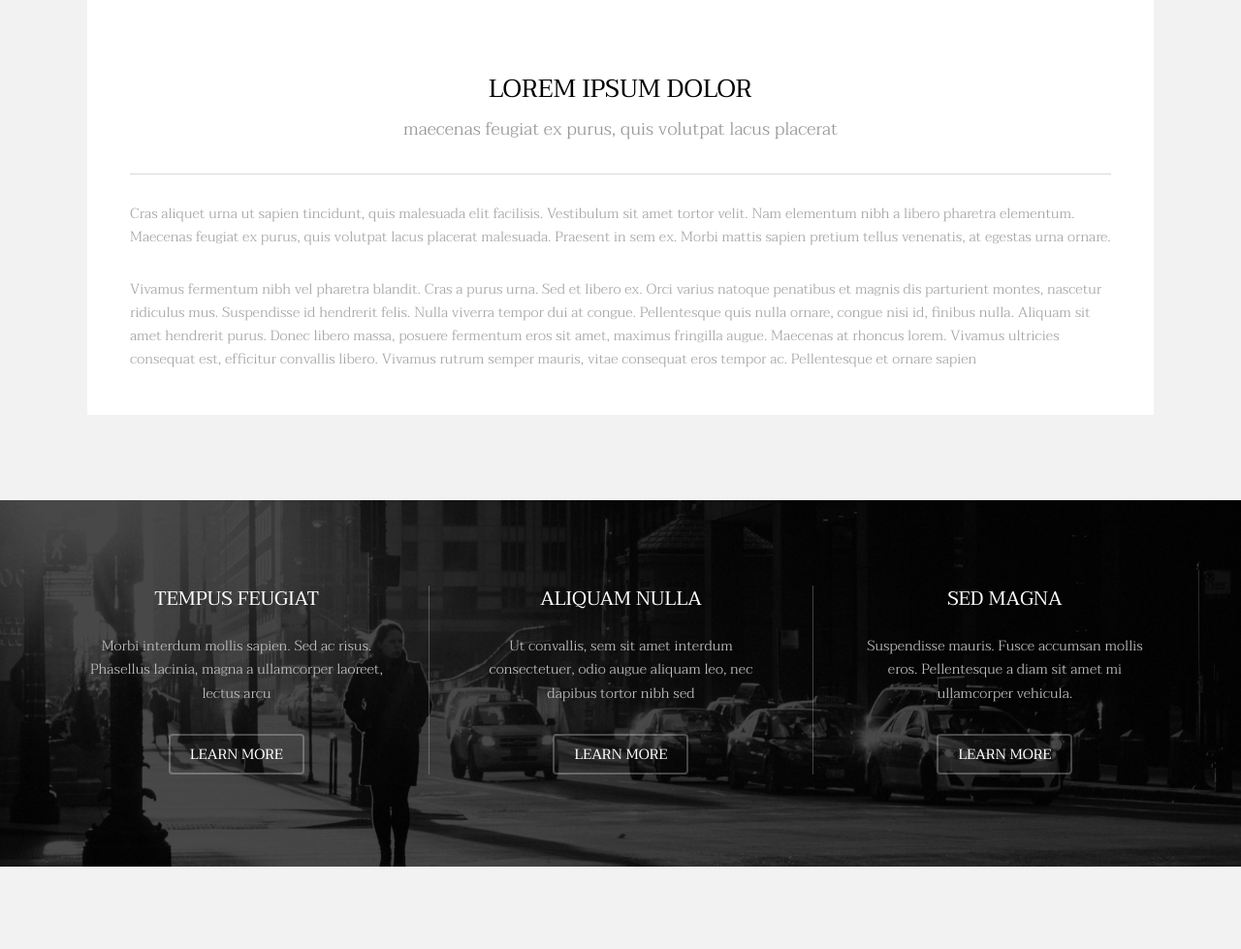
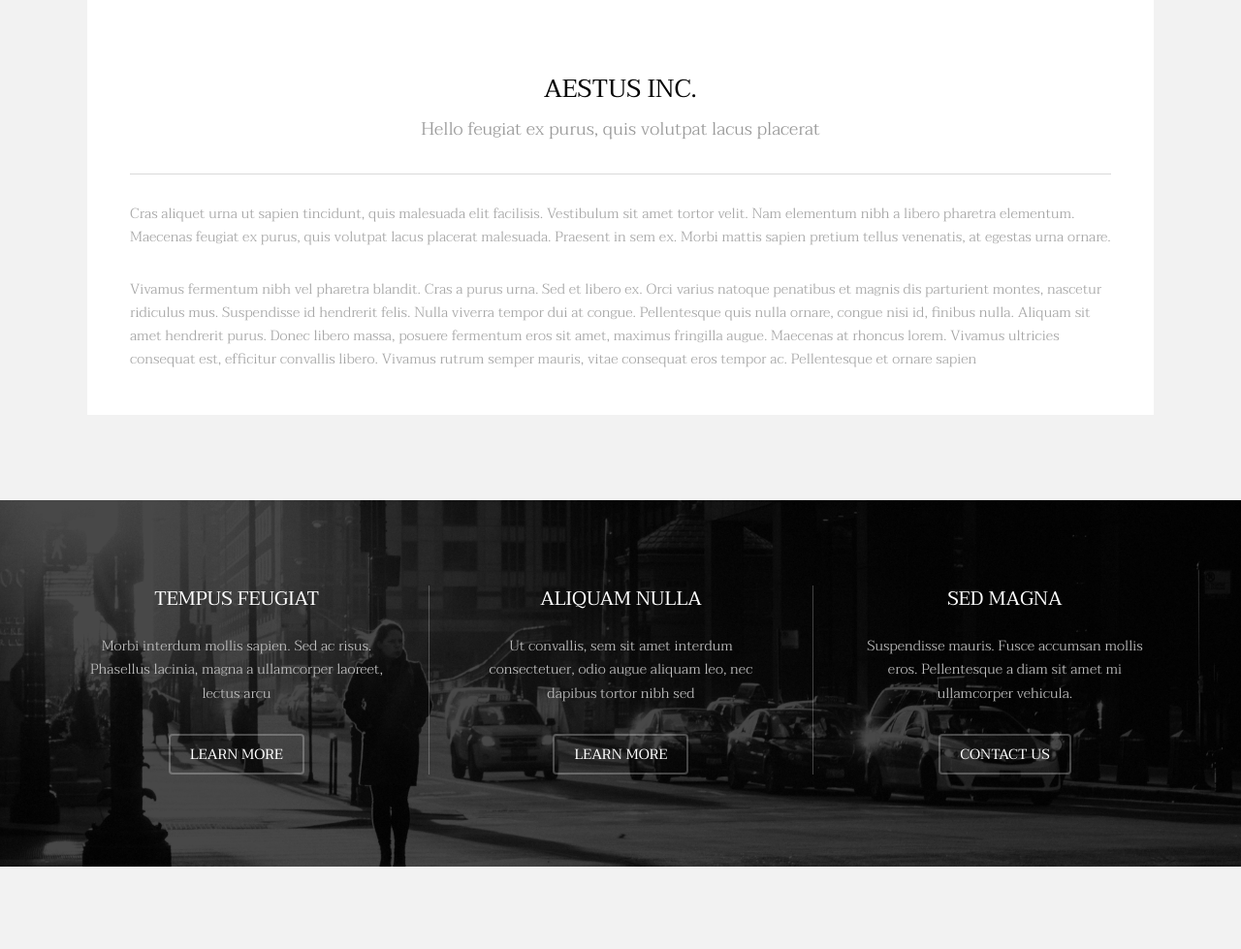
Before and after one commit to frznap/aestus-website-content, a plain HTML site: page index.html in a window 1280 px wide. Shown: the part 1216-2195 px from the top of the page at 97% size. Drawn offline with Linux system fonts and the light colour scheme.

Commit message:
test update

```diff
--- a/index.html
+++ b/index.html
@@ -53,8 +53,8 @@
 							</div>
 							<div class="content">
 								<header class="align-center">
-									<h2>Lorem ipsum dolor</h2>
-									<p>maecenas feugiat ex purus, quis volutpat lacus placerat</p>
+									<h2>Aestus Inc.</h2>
+									<p>Hello feugiat ex purus, quis volutpat lacus placerat</p>
 								</header>
 								<hr />
 								<p> Cras aliquet urna ut sapien tincidunt, quis malesuada elit facilisis. Vestibulum sit amet tortor velit. Nam elementum nibh a libero pharetra elementum. Maecenas feugiat ex purus, quis volutpat lacus placerat malesuada. Praesent in sem ex. Morbi mattis sapien pretium tellus venenatis, at egestas urna ornare.</p>
@@ -93,7 +93,7 @@
 							</header>
 							<p>Suspendisse mauris. Fusce accumsan mollis eros. Pellentesque a diam sit amet mi ullamcorper vehicula.</p>
 							<ul class="actions">
-								<li><a href="#" class="button alt">Learn More</a></li>
+								<li><a href="#" class="button alt">Contact Us</a></li>
 							</ul>
 						</div>
 					</div>
```
Also changed, not shown: images/b7cd3d7dfbfc65da115a.png (added), images/cto_logo.jpg (added).
